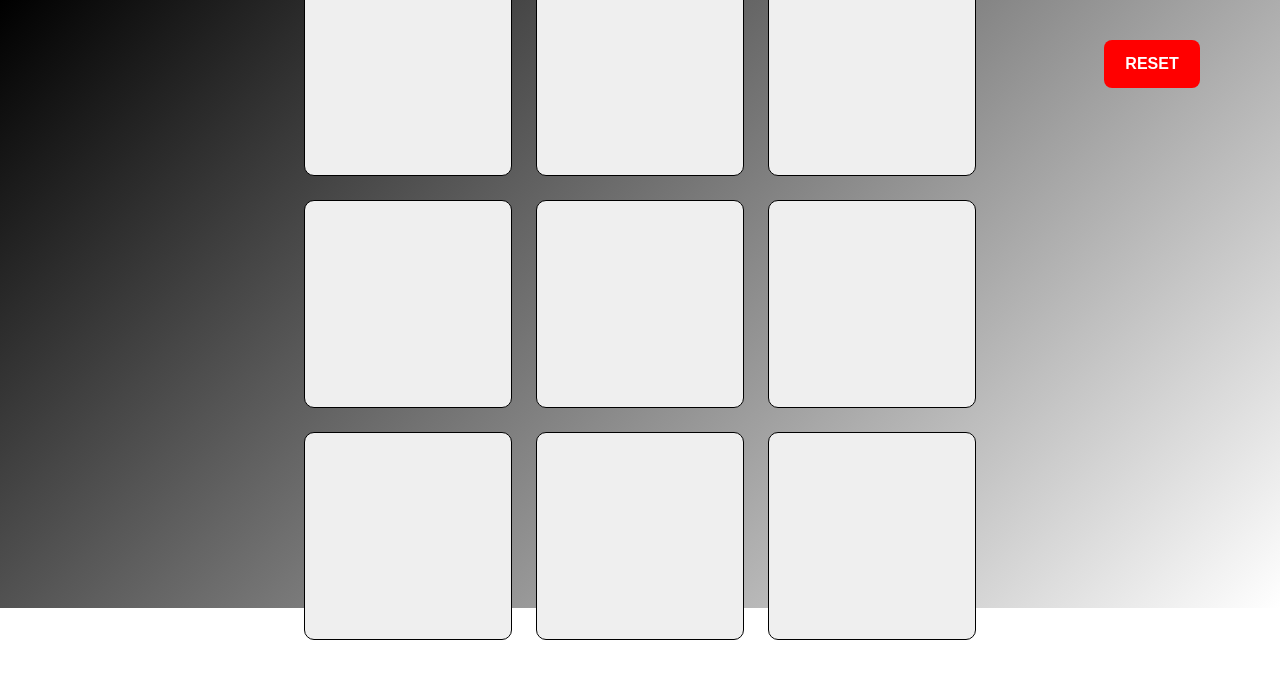
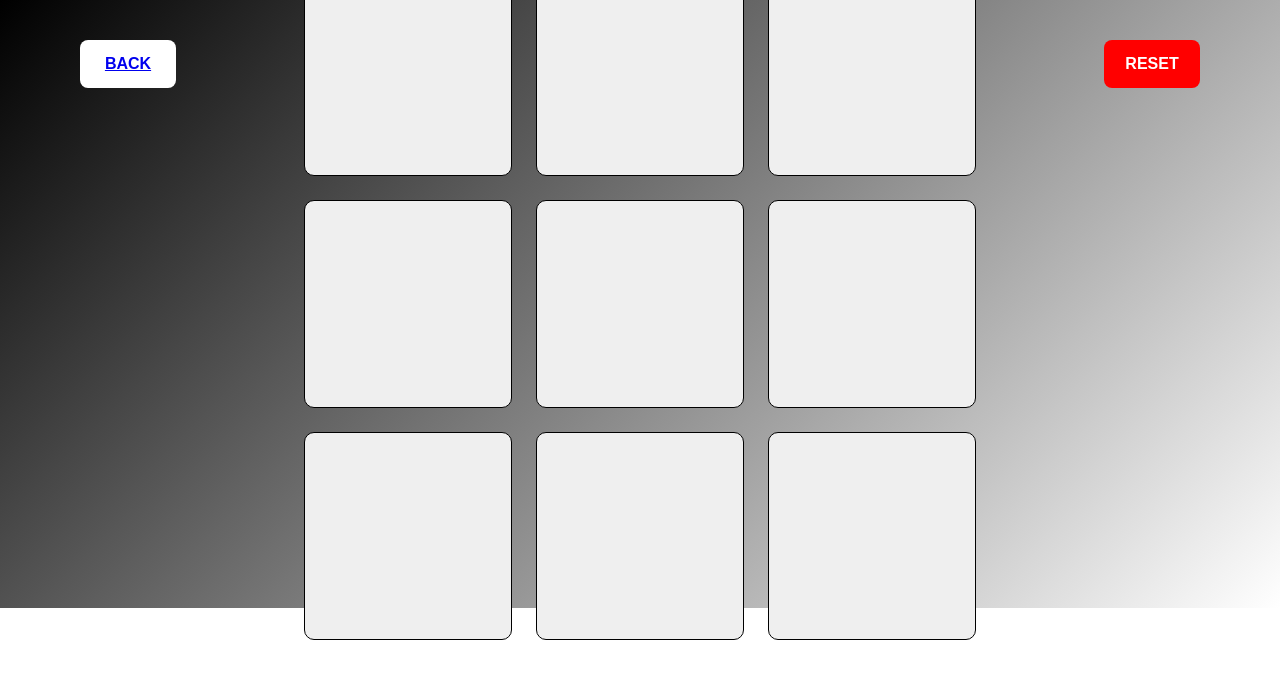
Before and after one commit to DominikRousa/027, a plain HTML site: page tictactoe.html in a window 1280 px wide. Drawn offline with Linux system fonts and the light colour scheme.

Commit message:
Update tictactoe.html

```diff
--- a/tictactoe.html
+++ b/tictactoe.html
@@ -11,6 +11,7 @@
 <body>
 
     <div class="tictacPage">
+        <button style="height: 6vh; width: 12vh; border-radius: .5rem; border: .125rem none; position: absolute; left: 10vh; top: 5vh; background-color: rgb(255, 255, 255); color: white; font-weight: bold; font-size: 1.0rem; text-align: center; cursor: pointer;"><a href="index.html">BACK</a></button>
         <button style="height: 6vh; width: 12vh; border-radius: .5rem; border: .125rem none; position: absolute; right: 10vh; top: 5vh; background-color: red; color: white; font-weight: bold; font-size: 1.0rem; text-align: center; cursor: pointer;" onclick="resetall()">RESET</button>
         <div class="tictacContainer">
             <button onclick="setBlock('a')" id="a"></button>
```
